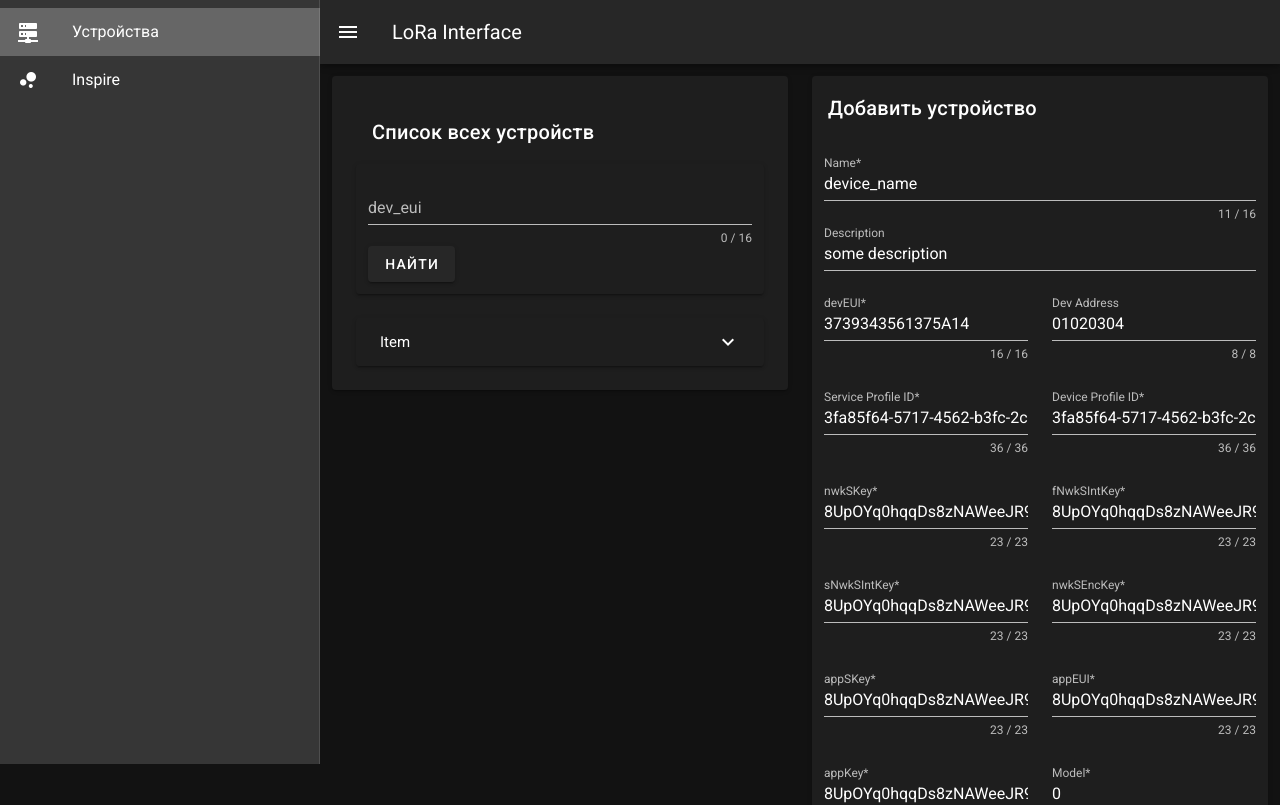
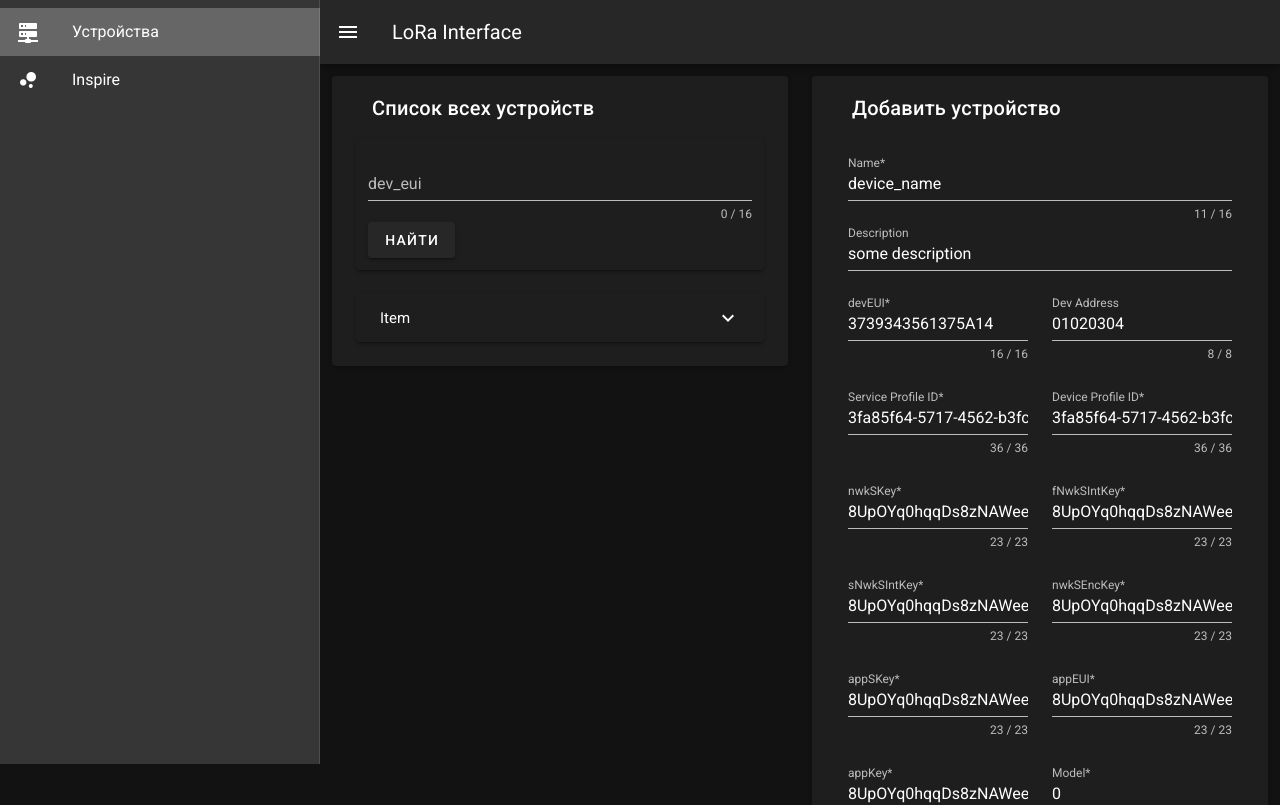
Before and after one commit to Koshishe/LoRa-interface, a Nuxt app: page /devices in a window 1280 px wide. Shown: the top 805 px of the page. Built offline with nearby package versions, Linux system fonts and the light colour scheme; no server answers.

Commit message:
fix: fix paddings

```diff
--- a/pages/devices.vue
+++ b/pages/devices.vue
@@ -1,7 +1,7 @@
 <template>
   <v-row justify="center" align="flex-start">
     <v-col cols="12" sm="8" md="6">
-      <v-card class="mb-6 pa-6">
+      <v-card class="mb-6 pl-6 pr-6 pb-6">
         <v-card-title>Список всех устройств</v-card-title>
         <v-card class="mb-6">
           <v-form>
@@ -38,6 +38,7 @@
     <v-col cols="12" sm="8" md="6">
       <v-card
         elevation="2"
+        class="pl-6 pr-6 pb-6"
       >
         <v-card-title>Добавить устройство</v-card-title>
         <v-form>
```
